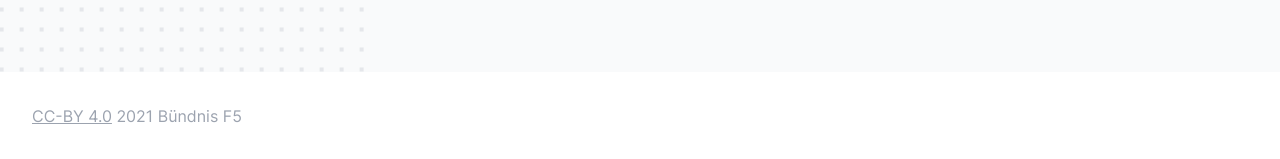
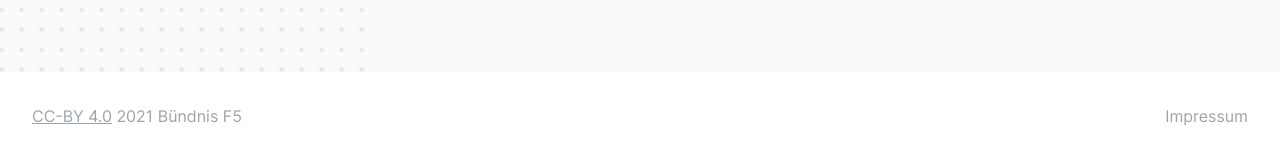
Before and after one commit to okfde/buendnis-f5, a Jekyll site: the page built from index.html, in a window 1280 px wide and 900 px high, scrolled down 1972 px. Shown: the part 738-897 px from the top of the window. Built offline with Jekyll 4.4.1, drawn with Linux system fonts in a browser that asks for light colours.

Commit message:
Update footer.html

```diff
--- a/_includes/footer.html
+++ b/_includes/footer.html
@@ -1,4 +1,6 @@
 <footer>
     <p><a href="https://creativecommons.org/licenses/by/4.0/" target="_blank">CC-BY 4.0</a> {{ 'now' | date: "%Y" }} Bündnis F5</p>
-
+    <div class="social-icons">
+       <a href="{{ site.baseurl }}/impressum.html">Impressum</a>
+    </div>
 </footer>
```
